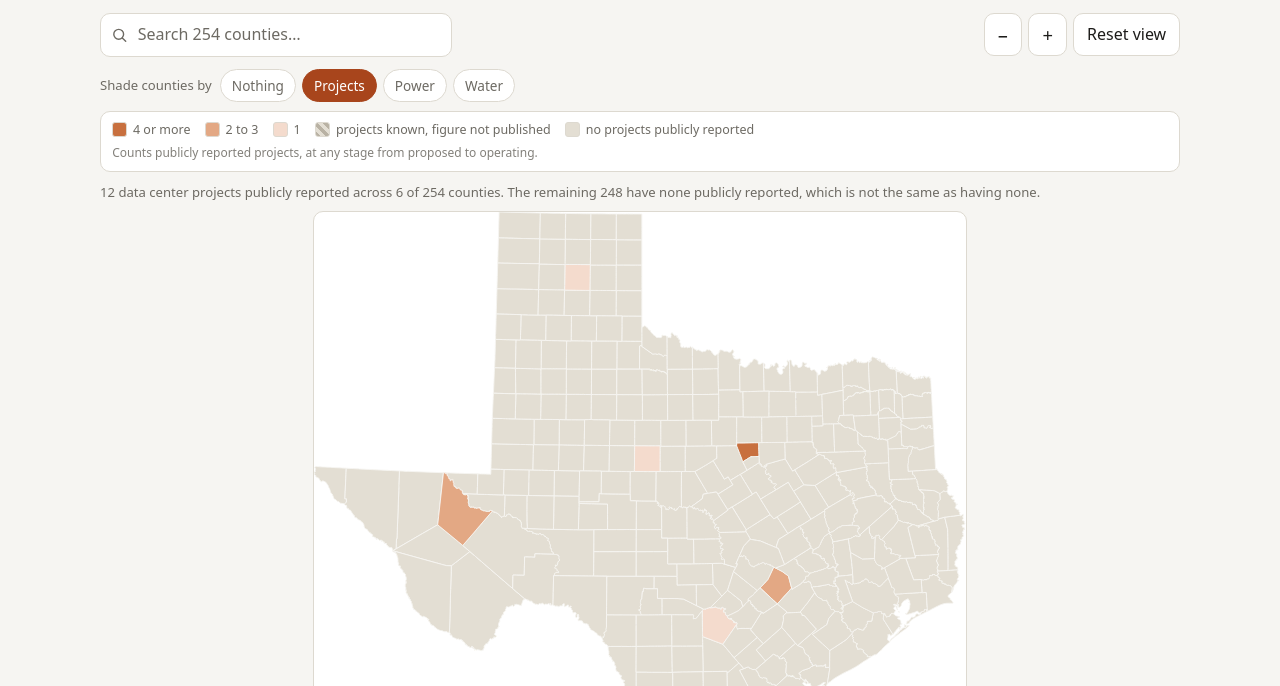
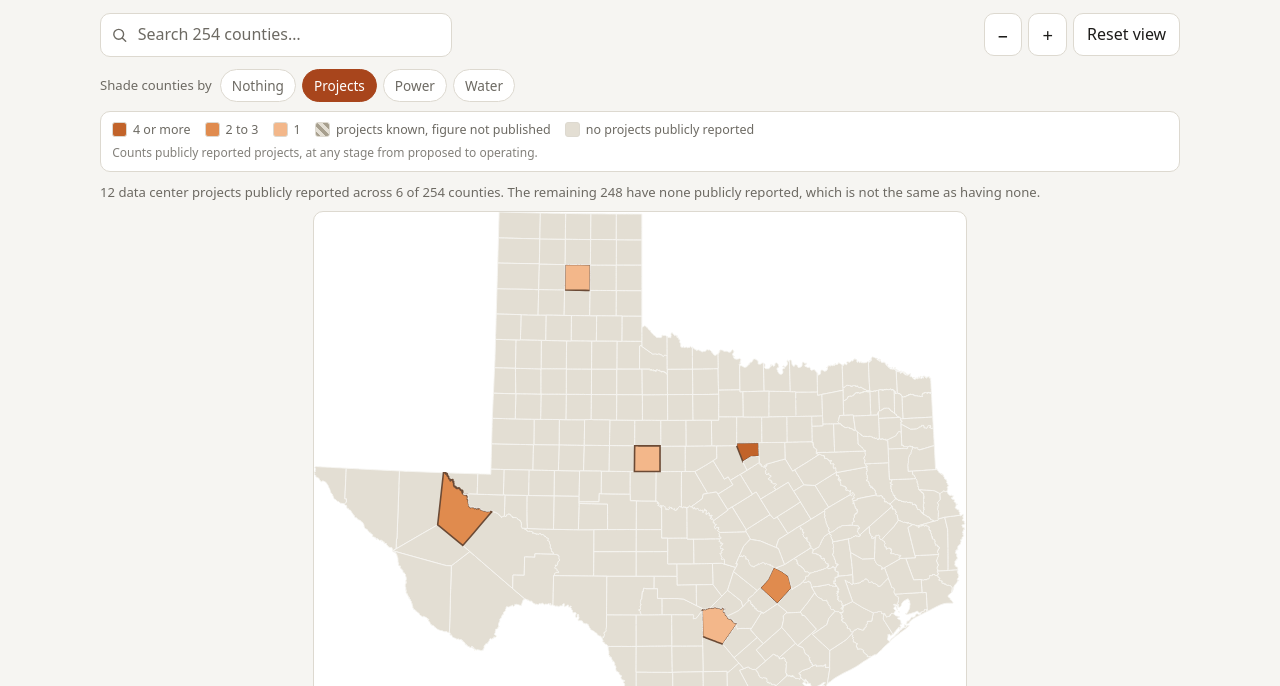
Before and after one commit to paulvonderhaar/tx_county_map_2, a plain HTML site: page index.html in a window 1280 px wide. Shown: the part 114-800 px from the top of the page. Drawn offline with Linux system fonts and the light colour scheme.

Commit message:
Make shaded counties actually visible
Reported as "when I click the buttons nothing gets filled in". The layers
were working and the data was deploying correctly; the shading was just
too faint to see.

Measured on the live site, the lightest ramp step was rgb(244, 219, 205)
against an unshaded fill of rgb(227, 222, 211) - a difference of 17, 3 and
6 across the channels, which is not a visible difference. Three of the six
counties with data land on that step on the default projects layer, so
half the map's content was invisible.

Size made it worse. At full extent Hood County renders about 20 by 17
pixels and Carson and Taylor about 23 square, so fill alone was never
going to carry this regardless of colour.

Two changes:

- The ramp now starts at a clearly saturated orange rather than an
  off-white tint, and stays monotonic through to the darkest step. Applies
  to both light and dark themes.
- Any county carrying data is outlined as well as filled, so the small
  ones are findable at a glance rather than only by hovering.

Co-Authored-By: Claude Opus 5 <noreply@anthropic.com>

```diff
--- a/assets/styles.css
+++ b/assets/styles.css
@@ -11,12 +11,15 @@
   --county-fill: #e3ded3;
   --county-hover: #cdbfa8;
   --county-stroke: #f6f5f2;
-  /* Sequential ramp for the shaded layers, light to dark. */
-  --level-1: #f4dbcd;
-  --level-2: #e3a884;
-  --level-3: #c8703f;
-  --level-4: #9c3d16;
-  --level-undisclosed: #b9b2a4;
+  /* Sequential ramp for the shaded layers. The lightest step has to read as
+     clearly orange against the unshaded fill above, because most counties land
+     in it and many are only ~20px across at full extent. */
+  --level-1: #f3b78a;
+  --level-2: #e08b4e;
+  --level-3: #c2632a;
+  --level-4: #96400f;
+  --level-undisclosed: #a79f8e;
+  --data-outline: #6b4a35;
   --shadow: 0 1px 2px rgb(0 0 0 / 0.06), 0 8px 24px rgb(0 0 0 / 0.10);
   --radius: 10px;
   /* Texas is a shade wider than it is tall, so the map's width follows from
@@ -37,11 +40,12 @@
     --county-fill: #33363a;
     --county-hover: #4e535a;
     --county-stroke: #17181a;
-    --level-1: #4a2c1d;
-    --level-2: #7c4527;
-    --level-3: #b26134;
-    --level-4: #e5813f;
-    --level-undisclosed: #5d6067;
+    --level-1: #7a4423;
+    --level-2: #a85c2c;
+    --level-3: #d1783c;
+    --level-4: #f09a55;
+    --level-undisclosed: #6f737a;
+    --data-outline: #e8c9a8;
     --shadow: 0 1px 2px rgb(0 0 0 / 0.4), 0 12px 32px rgb(0 0 0 / 0.45);
   }
 }
@@ -283,6 +287,13 @@ h1 {
 .county.level-3 { fill: var(--level-3); }
 .county.level-4 { fill: var(--level-4); }
 .county.level-undisclosed { fill: url(#hatch); }
+
+/* Fill alone is not enough to find these. Hood County is about 20px across at
+   full extent, so any county carrying data is outlined too. */
+.county[class*="level-"] {
+  stroke: var(--data-outline);
+  stroke-width: 1.6;
+}
 
 .county.level-1:hover,
 .county.level-2:hover,
```
